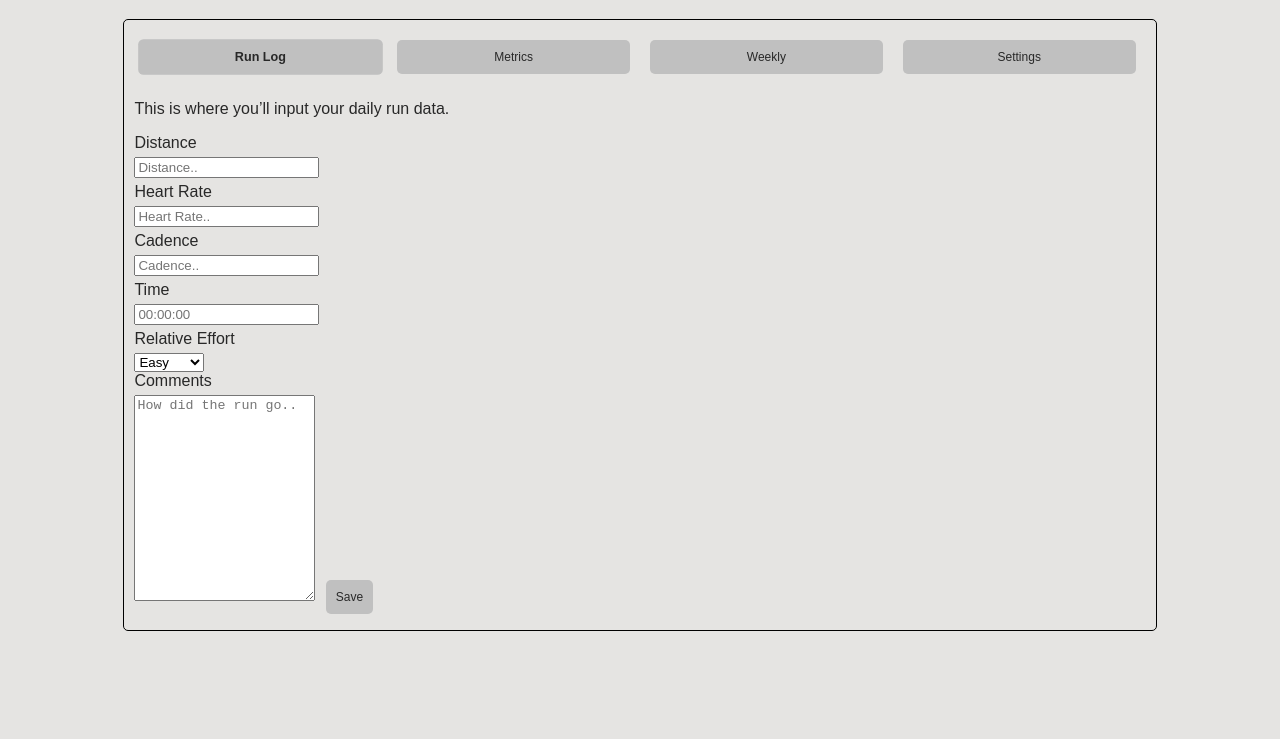
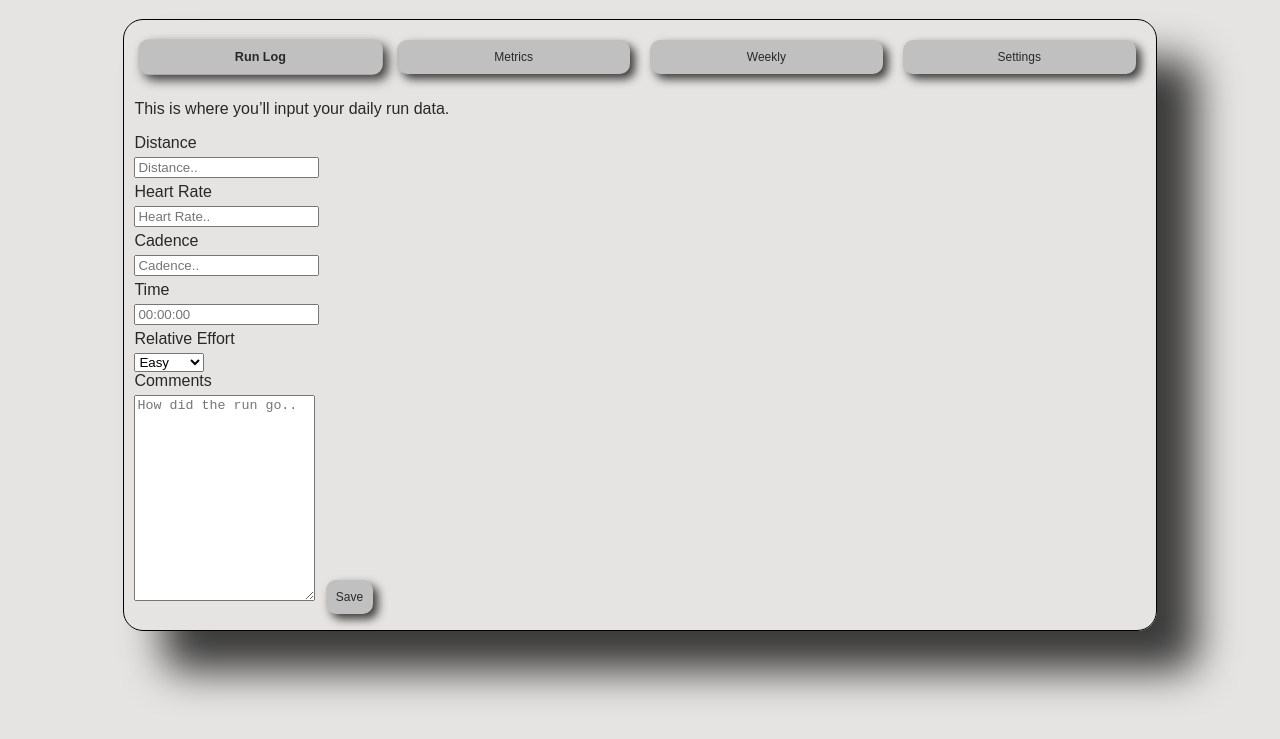
Before and after one commit to AntonioVocanec/Running-log--Reach-your-Goals, a website: page index.html in a window 1280 px wide. Shown: the part 61-800 px from the top of the page. Drawn offline with nearby package versions, Linux system fonts and the light colour scheme.

Commit message:
Polishing CSS

```diff
--- a/styles.css
+++ b/styles.css
@@ -21,6 +21,8 @@ button {
   cursor: pointer;
   font-size: 12px;
   transition: background-color 0.3s ease, color 0.3s ease, transform 0.2s ease;
+  box-shadow: 5px 5px 10px 0px rgba(0,0,0,0.75);
+  border-radius: 10px 10px 10px 10px;
 }
 
 button:hover {
@@ -75,6 +77,8 @@ body.dark-mode {
   border: 1px solid #000000;
   border-radius: 5px;
   overflow: hidden;
+  border-radius: 20px 20px 20px 20px;
+  box-shadow: 40px 40px 40px 0px rgba(0,0,0,0.75);
 }
 
 .tab-buttons {
@@ -89,6 +93,7 @@ body.dark-mode {
   border: none;
   cursor: pointer;
   transition: background-color 0.2s ease, transform 0.2s ease, padding 0.2s ease;
+  box-shadow: 5px 5px 10px 0px rgba(0,0,0,0.75);
 }
 
 .tab-button.active {
@@ -103,7 +108,6 @@ body.dark-mode {
   margin: 10px;
   padding: 10px 10px; /* Slide effect on hover */
   transform: translateY(-1px); /* Lift the button slightly */
-  box-shadow: 0px 4px 6px rgba(0, 0, 0, 0.1); /* Add shadow for hover */
 }
 
 .tab-content {
```
